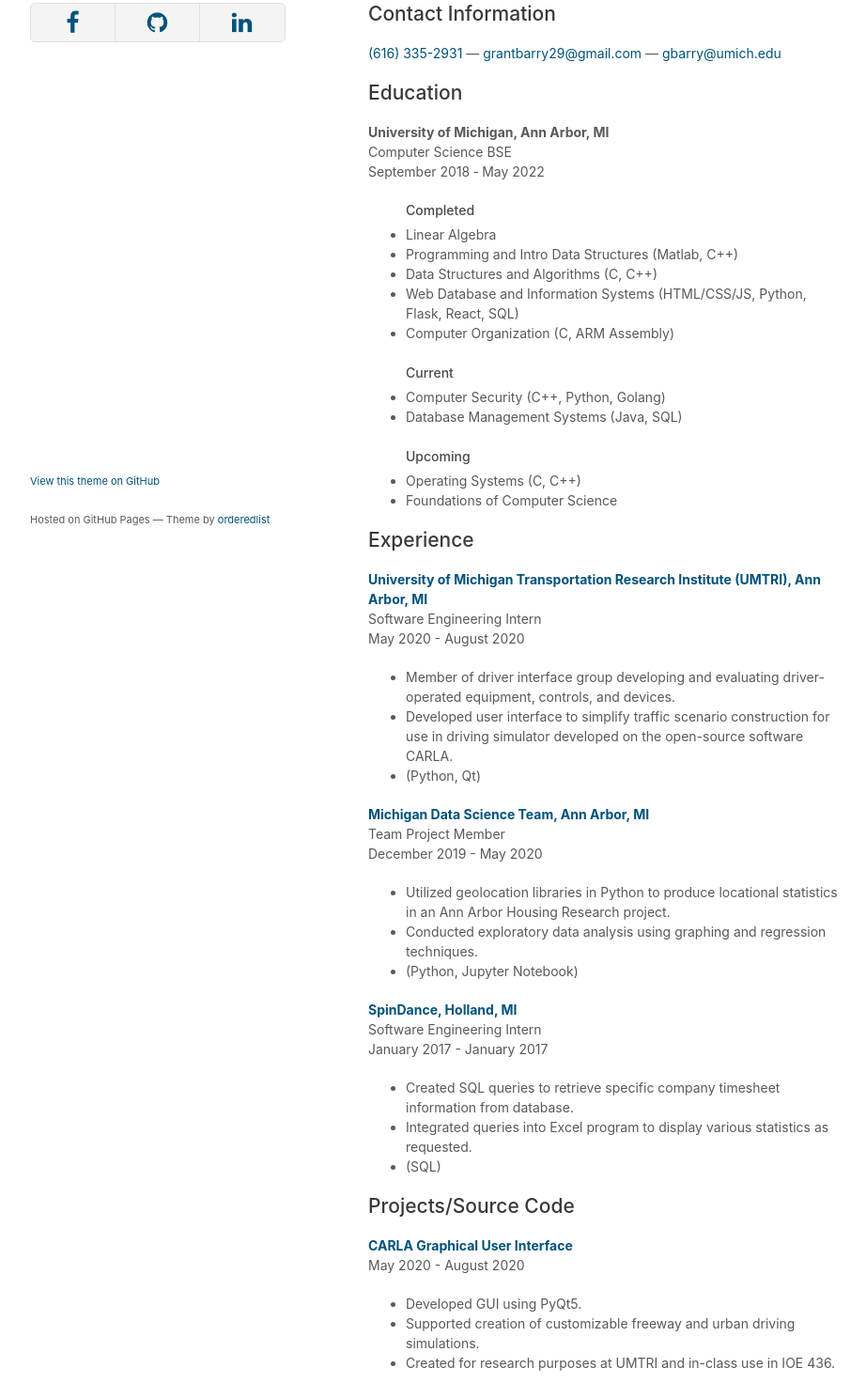
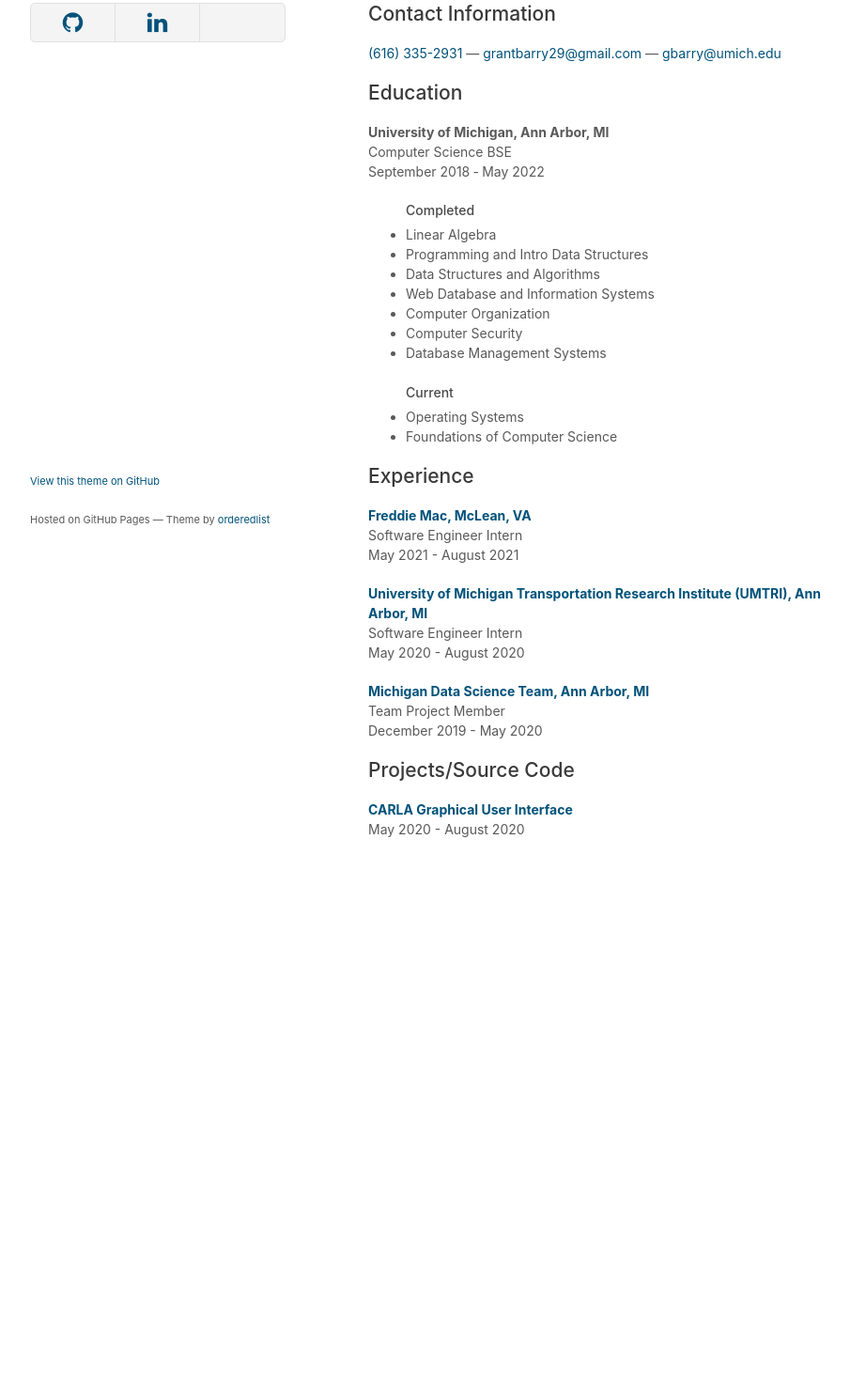
Before and after one commit to grantbarry29/site, a plain HTML site: page index.html in a window 1280 px wide. Shown: the part 168-1640 px from the top of the page at 94% size, without its empty margins (178-1100 px from the left). After the commit the page ends 1131 px from the top, so only its background shows below. Drawn offline with Linux system fonts and the light colour scheme.

Commit message:
Update index.html for 2021-2022

```diff
--- a/index.html
+++ b/index.html
@@ -17,10 +17,9 @@
   <body>
     <div class="wrapper">
       <header>
-        <h1 class="social_title">Social Networks</h1>
+        <h1 class="social_title">Networks</h1>
         <p class="view">  <br></br> </p>
         <ul class="social_wrapper">
-          <li class="social"><a href="https://www.facebook.com/grantbarry29" id="social_link" class="fa fa-facebook" target="_blank"></a></li>
           <li class="social"><a href="https://github.com/grantbarry29" id="social_link" class="fa fa-github" target="_blank"></a></li>
           <li class="social"><a href="https://www.linkedin.com/in/grant-barry-a2b342174/" id="social_link" class="fa fa-linkedin" target="_blank"></a></li>
 
@@ -30,7 +29,7 @@
         <div id="sep_line"></div>
         <h1>Grant Barry</h1>
 
-        <p>Junior studying Computer Science at the University of Michigan's College of Engineering. Interested in full-stack development.</p>
+        <p>Senior studying Computer Science at the University of Michigan's College of Engineering. Interested in full-stack development.</p>
 
         <h2>Contact Information</h2>
 
@@ -48,33 +47,34 @@
         <ul>
           <h4 class="timeperiod"> Completed </h4>
           <li>Linear Algebra</li>
-          <li>Programming and Intro Data Structures (Matlab, C++)</li>
-          <li>Data Structures and Algorithms (C, C++)</li>
-          <li>Web Database and Information Systems (HTML/CSS/JS, Python, Flask, React, SQL)</li>
-          <li>Computer Organization (C, ARM Assembly)</li>
+          <li>Programming and Intro Data Structures</li>
+          <li>Data Structures and Algorithms</li>
+          <li>Web Database and Information Systems</li>
+          <li>Computer Organization</li>
+          <li>Computer Security</li>
+          <li>Database Management Systems</li>
           <br>
           <h4 class="timeperiod"> Current </h4>
-          <li>Computer Security (C++, Python, Golang)</li>
-          <li>Database Management Systems (Java, SQL)</li>
-          <br>
-          <h4 class="timeperiod"> Upcoming </h4>
-          <li>Operating Systems (C, C++)</li>
+          <li>Operating Systems</li>
           <li>Foundations of Computer Science</li>
         </ul>
 
         <h2>Experience</h2>
 
         <p>
+          <b><a class="company_title" href="http://www.freddiemac.com/">Freddie Mac, McLean, VA</a></b>
+          <br>
+          Software Engineer Intern
+          <br>
+          May 2021 - August 2021
+        </p>
+
+        <p>
         	<b><a class="company_title" href="https://umtri.umich.edu/">University of Michigan Transportation Research Institute (UMTRI), Ann Arbor, MI</a></b>
         	<br>
-        	Software Engineering Intern
+        	Software Engineer Intern
         	<br>
         	May 2020 - August 2020
-        	<ul>
-        		<li>Member of driver interface group developing and evaluating driver-operated equipment, controls, and devices.</li>
-        		<li>Developed user interface to simplify traffic scenario construction for use in driving simulator developed on the open-source software CARLA.</li>
-        		<li> (Python, Qt) </li>
-        	</ul>
         </p>
 
         <p>
@@ -83,24 +83,6 @@
         	Team Project Member
         	<br>
         	December 2019 - May 2020
-        	<ul>
-        		<li>Utilized geolocation libraries in Python to produce locational statistics in an Ann Arbor Housing Research project.</li>
-        		<li>Conducted exploratory data analysis using graphing and regression techniques.</li>
-        		<li> (Python, Jupyter Notebook) </li>
-        	</ul>
-        </p>
-
-        <p>
-        	<b><a class="company_title" href="https://spindance.com/">SpinDance, Holland, MI</a></b>
-        	<br>
-        	Software Engineering Intern
-        	<br>
-        	January 2017 - January 2017
-        	<ul>
-        		<li>Created SQL queries to retrieve specific company timesheet information from database.</li>
-        		<li>Integrated queries into Excel program to display various statistics as requested.</li>
-        		<li> (SQL) </li>
-        	</ul>
         </p>
 
 
@@ -112,12 +94,6 @@
         	<b><a href="https://github.com/grantbarry29/Carla-GUI">CARLA Graphical User Interface</a></b>
         	<br>
         	May 2020 - August 2020
-        	<br>
-        	<ul>
-        		<li>Developed GUI using PyQt5.</li>
-        		<li>Supported creation of customizable freeway and urban driving simulations.</li>
-        		<li>Created for research purposes at UMTRI and in-class use in IOE 436.</li>
-        	</ul>
         </p>
 
 
```
